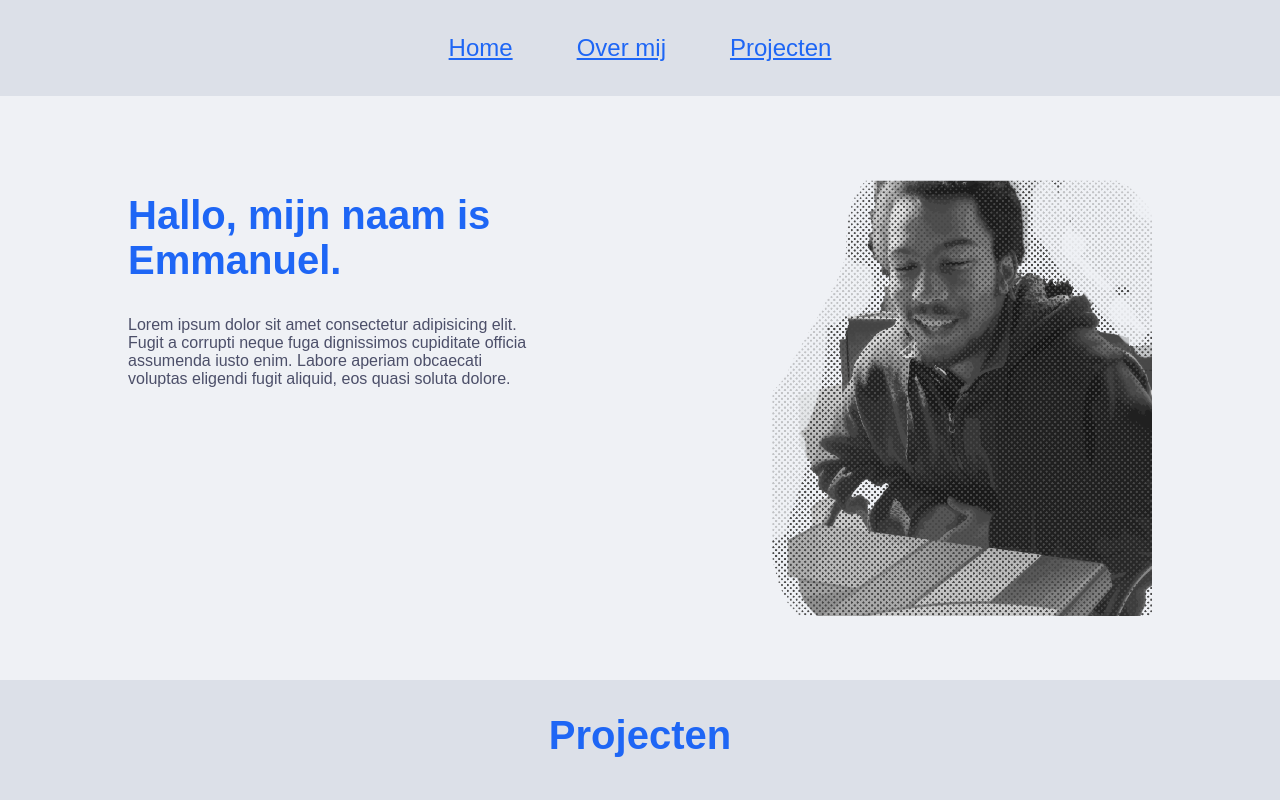
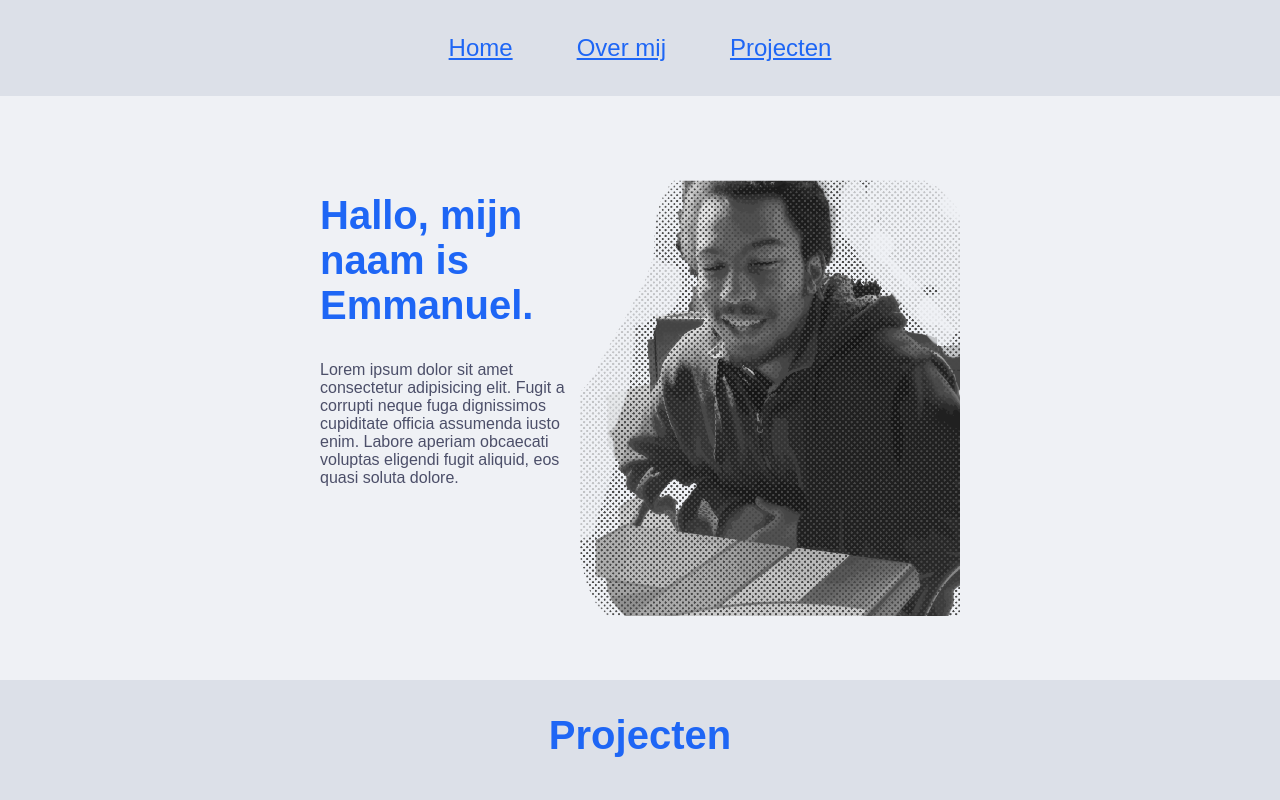
Before and after one commit to ejk1058577/portfolio, a plain HTML site: page index.html in a window 1280 px wide. Shown: the top 800 px of the page. Drawn offline with Linux system fonts and the light colour scheme; a script that the page names is missing.

Commit message:
css tweak

```diff
--- a/css/styles.scss
+++ b/css/styles.scss
@@ -54,8 +54,10 @@ footer {
     display: flex;
     flex-direction: row;
     justify-content: space-between;
-    margin: 0 10%;
+    margin: 0 auto;
     padding: 5% 0;
+    max-width: 50%;
+    flex-wrap: wrap;
 }
 
 .card-display {
```
Also changed, not shown: css/styles.css, 1 other file.
